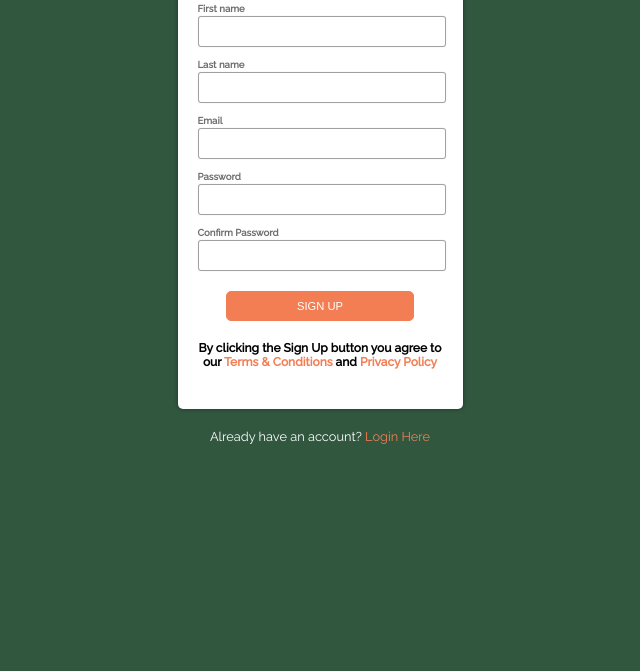
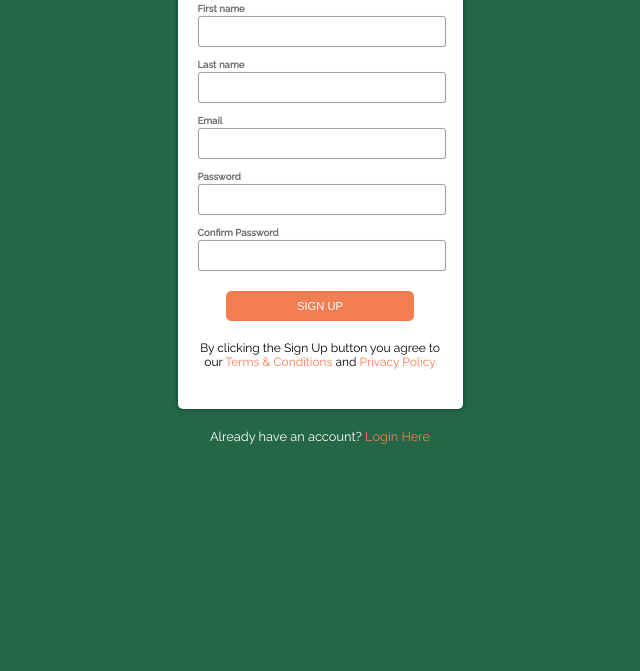
Before and after one commit to silmu/HTML_CSS_course, a plain HTML site: page 3_week/Sing_up_page/index.html in a window 1280 px wide. Shown: the part 129-800 px from the top of the page, without its empty margins (320-960 px from the left). Drawn offline with Linux system fonts and the light colour scheme.

Commit message:
Changed font from bold to normal

```diff
--- a/3_week/Sing_up_page/style.css
+++ b/3_week/Sing_up_page/style.css
@@ -3,7 +3,7 @@
   margin: 0;
 }
 body {
-  background-color: #32573f;
+  background-color: #236747;
   font-family: 'Raleway', sans-serif;
   color: black;
 }
@@ -17,7 +17,6 @@ body {
 }
 .container p {
   padding-bottom: 10px;
-  font-weight: bolder;
   text-align: center;
 }
 h1 {
@@ -57,7 +56,6 @@ a {
 }
 .policy {
   font-size: 75%;
-  font-weight: bolder;
   margin-bottom: 10px;
 }
 footer {
```
